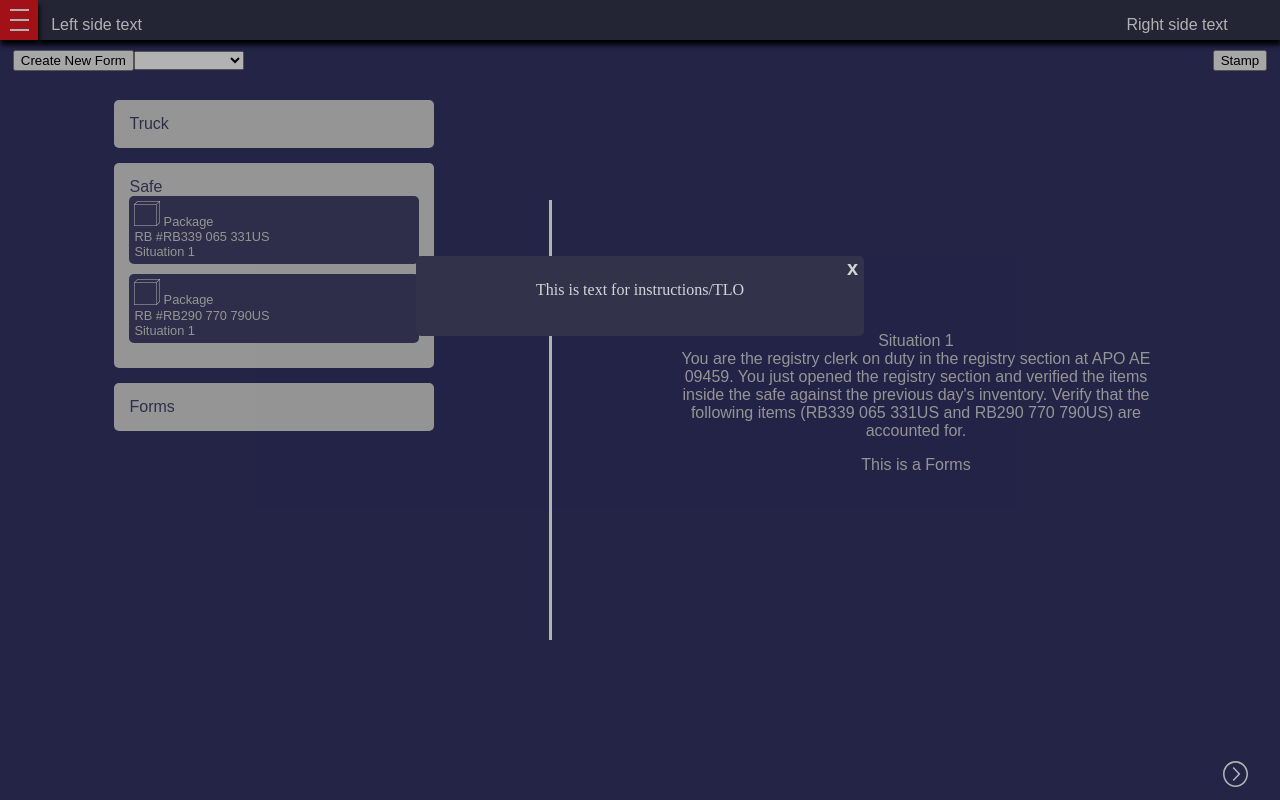
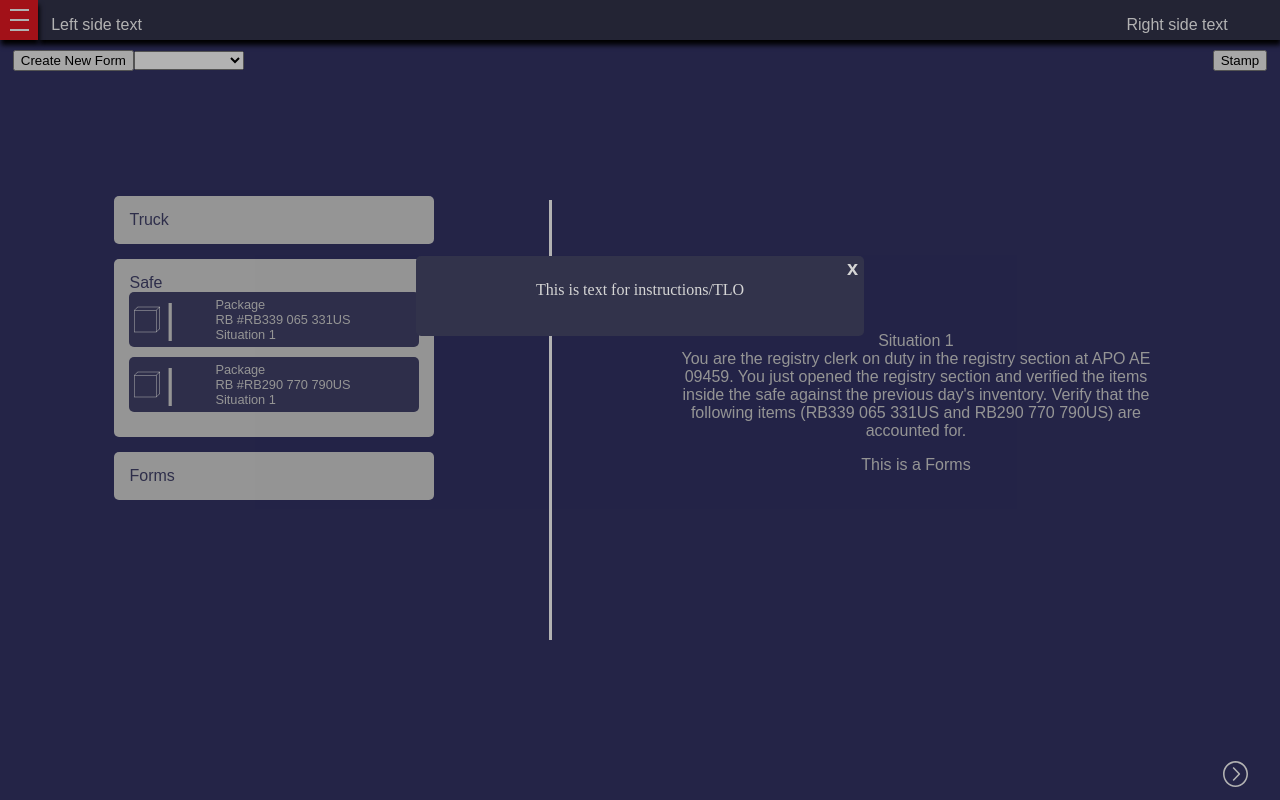
Before and after one commit to jaimitch/Postal-PEY, a Vue app: page / in a window 1280 px wide. Built offline with nearby package versions, Linux system fonts and the light colour scheme.

Commit message:
added updates to frame css

```diff
--- a/src/components/Frame.vue
+++ b/src/components/Frame.vue
@@ -38,13 +38,18 @@
             @drop="onDrop($event,items[child].id)"
             @click="changeCurrentItem($event, items[child].id)"
           >
-            <div>
-              <img v-if="items[child].type == 'Letter'" src="../assets/White-Letter.svg" class="item-icon">
-              <img v-else-if="items[child].type == 'Package'" src="../assets/White-Box.svg" class="item-icon">
-              <img v-else-if="items[child].type == 'Pouch'" src="../assets/White-Pouch.svg" class="item-icon">
-              <img v-else src="../assets/White-form.svg" class="item-icon">
+            <div class="child">
+              <img v-if="items[child].type == 'Letter'" src="../assets/White-Letter.svg" class="item-icon child-letter">
+              <img v-else-if="items[child].type == 'Package'" src="../assets/White-Box.svg" class="item-icon child-package">
+              <img v-else-if="items[child].type == 'Pouch'" src="../assets/White-Pouch.svg" class="item-icon child-pouch">
+              <img v-else src="../assets/White-form.svg" class="item-icon child-form">
 
+            <div class='space-bar'>|</div>
+
+              <div class = "child-text">
               {{ items[child].type }} <br> {{ items[child].articleCode }} <br> {{ items[child].situationNumber }}
+              </div>
+
             </div>
 
             <div
@@ -56,12 +61,17 @@
               @drop="onDrop($event,items[grandchild].id)"
               @click="changeCurrentItem($event, items[grandchild].id)"
             >
-              <img v-if="items[child].type == 'Letter'" src="../assets/Black-Letter.svg" class="item-icon">
-              <img v-else-if="items[child].type == 'Package'" src="../assets/Black-Box.svg" class="item-icon">
-              <img v-else-if="items[child].type == 'Pouch'" src="../assets/Black-Pouch.svg" class="item-icon">
-              <img v-else src="../assets/Black-Form.svg" class="item-icon">
 
+              <img v-if="items[child].type == 'Letter'" src="../assets/Black-Letter.svg" class="item-icon grand-letter">
+              <img v-else-if="items[child].type == 'Package'" src="../assets/Black-Box.svg" class="item-icon grand-package">
+              <img v-else-if="items[child].type == 'Pouch'" src="../assets/Black-Pouch.svg" class="item-icon grand-pouch">
+              <img v-else src="../assets/Black-Form.svg" class="item-icon grand-form">
+
+            <div class='space-bar'>|</div>
+
+              <div class='grand-text'>
               {{ items[grandchild].type }} <br> {{ items[grandchild].articleCode }} <br> {{ items[grandchild].situationNumber }}
+              </div>
               <!-- <div
                 class='child-level'
                 v-for='greatGrand in getChildrenIndexes(items[grandchild].id)'
@@ -476,6 +486,8 @@
 </script>
 
 <style scoped>
+
+
   .frame{
     display: flex;
     flex-direction: row;
@@ -526,7 +538,7 @@
     display: flex;
     flex-direction: column;
     overflow: scroll;
-    height: 50vw;
+    height: 35vw;
     width: 25vw;
   }
   .parent-level {
@@ -538,21 +550,24 @@
     z-index: 1;
   }
   .child-level {
-    background-color: #42426A;;
+    background-color: #42426A;
     margin-bottom: 10px;
     padding: 5px;
     color: #D5D5D5;
     border-radius: 5px;
     z-index: 2;
     font-size: 1vw;
+
   }
   .grand-child-level {
+    display: flex;
+    flex-direction: row;
     background-color: #ddd;
     margin-bottom: 5px;
     padding: 5px;
     color: #42426A;
     border-radius: 5px;
-    font-size: 0.8vw;
+    font-size: 1vw;
   }
   .vertical-line {
     order: 2;
@@ -613,4 +628,25 @@
   .item-icon{
     width: 2vw;
   }
+  /* .child{
+    position: absolute;
+  } */
+  .child-text{
+    margin-left: 40px;
+  }
+  .child{
+    display: flex;
+    flex-direction: row;
+  }
+  .grand-text{
+    margin-left: 40px;
+  }
+  .space-bar{
+    margin-left: 5px;
+    /* margin-top: 1px; */
+    font-size: 40px;
+  }
+  /* .child-package{
+    margin-top: 15px;
+  } */
 </style>
```
